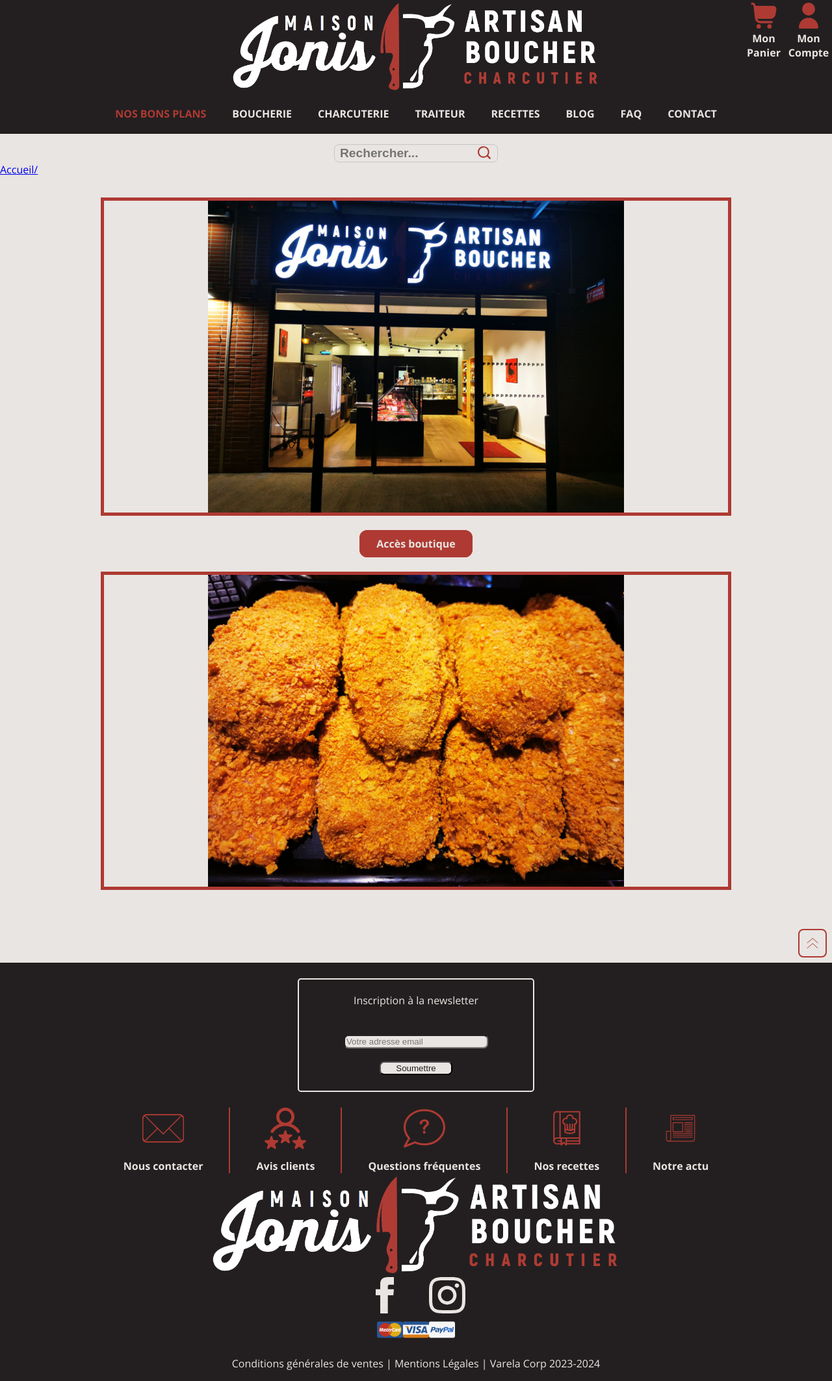
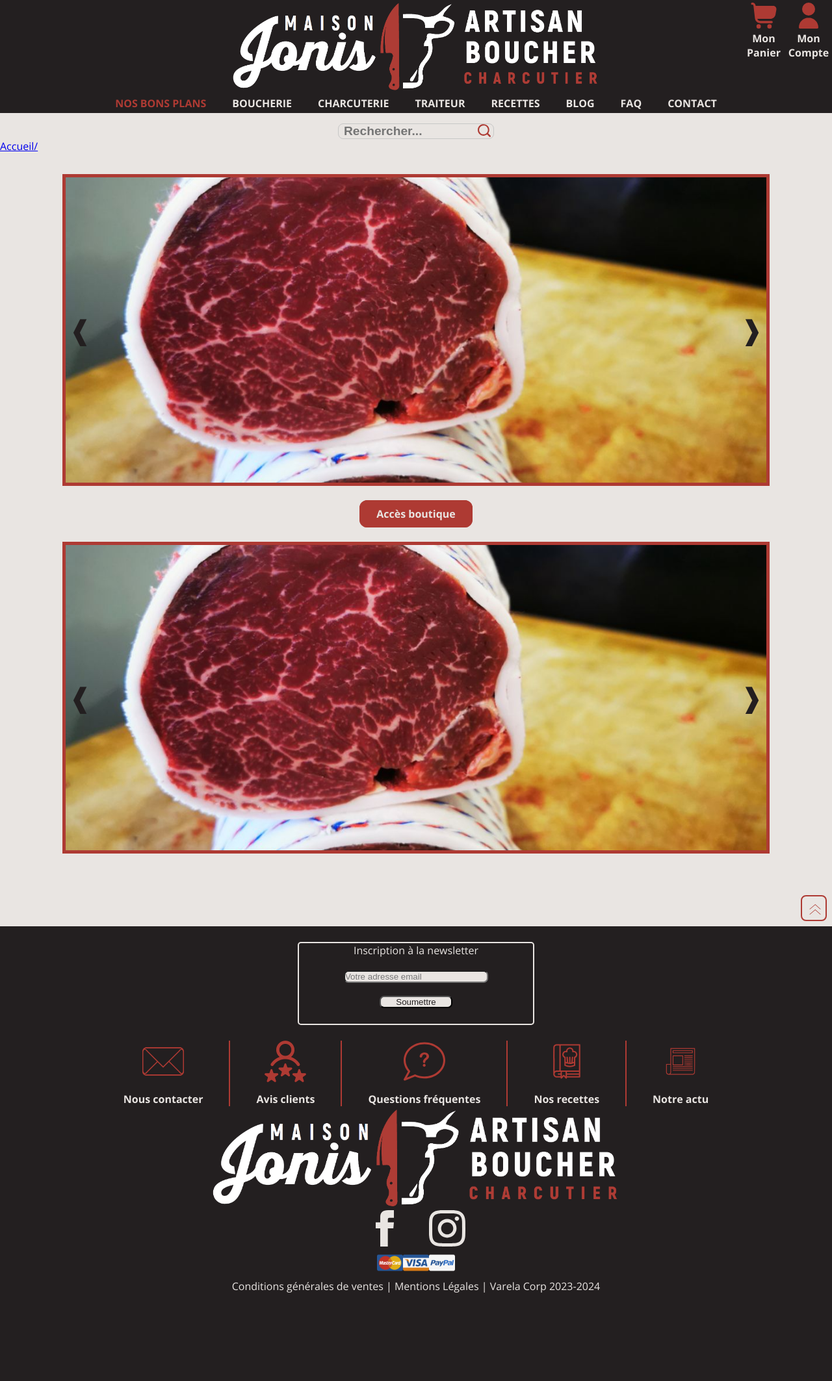
Before and after one commit to Alghard/boucherie_jonis, a PHP site: page / in a window 1280 px wide. Shown: the whole page at 65% size. After the commit the page ends 1990 px from the top, so only its background shows below. Run offline with PHP 8.4, Linux system fonts and the light colour scheme.

Commit message:
carousel + bdd

```diff
--- a/CHOSE A FAIRE ABSOLUMENT.txt
+++ b/CHOSE A FAIRE ABSOLUMENT.txt
@@ -19,3 +19,5 @@
 
 j'ai découvert la charge de travail pour creer une bdd propre
 logiciel gestion facture et marge
+
+check si formule existe poids carcasse => poids par article
--- a/Site/js/script.js
+++ b/Site/js/script.js
@@ -83,3 +83,27 @@
         el.value = parseInt(el.value) - 1;
     }
 }
+
+
+//SCRIPT CAROUSEL
+const buttons = document.querySelectorAll(".c1");
+const slides = document.querySelectorAll(".slide");
+console.log(buttons);
+console.log(slides);
+
+//Tableau image : [0 , 1 , 2]
+
+buttons.forEach((button) => {
+    button.addEventListener('click', (e)=>{
+        const calcNextSlide = e.target.id === "next" ? 1 : -1;
+        const slideActive = document.querySelector(".active");
+
+        newIndex = calcNextSlide + ([...slides].indexOf(slideActive));
+
+        if(newIndex < 0) newIndex = [...slides].length-1;
+        if(newIndex >= [...slides].length) newIndex = 0;
+
+        slides[newIndex].classList.add('active');
+        slideActive.classList.remove('active');
+    });
+})
--- a/Site/model/model_peser.php
+++ /dev/null
@@ -1,6 +0,0 @@
-<?php
-
-class Peser{
-    private ?int $id_article;
-    private ?array $id_poids = [];
-}
--- a/Site/style/style.css
+++ b/Site/style/style.css
@@ -1,3 +1,9 @@
+* {
+  margin: 0;
+  padding: 0;
+  box-sizing: border-box;
+}
+
 html {
   scroll-behavior: smooth;
 }
@@ -266,6 +272,7 @@
 body main #contain-search-bar {
   display: flex;
   justify-content: center;
+  z-index: 10;
 }
 body main #contain-search-bar #search-bar {
   margin-top: 2vh;
@@ -323,18 +330,52 @@
   font-weight: bold;
   outline: none;
 }
-body main .container {
+body main .caroussel {
+  height: 50vh;
+  width: 85vw;
+  position: relative;
+  align-self: center;
   margin: 4vh 0px 4vh 0px;
   height: 60vh;
   border: solid 5px #ae3a33;
-  display: flex;
-  align-self: center;
-  justify-content: center;
-  width: 75%;
 }
-body main .container .container-img img {
+body main .caroussel .btn {
+  position: absolute;
+  background: none;
+  border: none;
+  outline: none;
+  font-size: 2.6rem;
+  z-index: 2;
+  cursor: pointer;
+  color: #231f20;
+  transform: translateY(-50%);
+  top: 50%;
+}
+body main .caroussel #prev {
+  left: 5px;
+}
+body main .caroussel #next {
+  right: 5px;
+}
+body main .caroussel li {
+  list-style: none;
+}
+body main .caroussel .slide {
+  position: absolute;
   height: 100%;
   width: 100%;
+  opacity: 0;
+  transition: 0.5s ease-in-out;
+}
+body main .caroussel .slide.active {
+  opacity: 1;
+}
+body main .caroussel .slide img {
+  display: block;
+  height: 100%;
+  width: 100%;
+  -o-object-fit: cover;
+     object-fit: cover;
 }
 body main #gotoshopbtn {
   text-align: center;
--- a/Site/style/style.scss
+++ b/Site/style/style.scss
@@ -50,7 +50,11 @@
         transform: scale(1.1);
     }
 }
-
+*{
+    margin : 0;
+    padding: 0;
+    box-sizing: border-box;
+}
 html {
     scroll-behavior: smooth;
 }
@@ -319,6 +323,7 @@
         #contain-search-bar{
             display: flex;
             justify-content: center;
+            z-index: 10;
             #search-bar{
                 margin-top: 2vh;
                 form{
@@ -359,19 +364,50 @@
                 }
             }
         }
-        .container{
+        .caroussel{
+            height: 50vh;
+            width: 85vw;
+            position: relative;
+            align-self: center;
             margin: 4vh 0px 4vh 0px;
             height: 60vh;
             border: solid 5px #ae3a33;
-            display: flex;
-            align-self: center;
-            justify-content: center;
-            width: 75%;
-            .container-img{
-                img{
-                    height: 100%;
-                    width: 100%;
-                }
+            .btn{
+                position: absolute;
+                background: none;
+                border: none;
+                outline: none;
+                font-size: 2.6rem;
+                z-index: 2;
+                cursor: pointer;
+                color: #231f20;
+                transform: translateY(-50%);
+                top: 50%;
+            }
+            #prev{
+                left: 5px;
+            }
+            #next{
+                right: 5px;
+            }
+            li{
+                list-style: none;
+            }
+            .slide{
+                position: absolute;
+                height: 100%;
+                width: 100%;
+                opacity: 0;
+                transition: 0.5s ease-in-out;
+            }
+            .slide.active{
+                opacity: 1;
+            }
+            .slide img{
+                display: block;
+                height: 100%;
+                width: 100%;
+                object-fit: cover;
             }
         }
         #gotoshopbtn{
--- a/Site/vue/view_index.php
+++ b/Site/vue/view_index.php
@@ -1,14 +1,38 @@
 <div id="fil-ariane">
         <a href="controller.php">Accueil/</a>
     </div>
-    <div class="container" id="first-carousel">
-        <div class="container-img"><img src="img/IMG_20240411_144216.jpg" alt="boucherie" /></div>
+    <div class="caroussel">
+        <button class="btn c1" id="prev">&#10096;</button>
+        <button class="btn c1" id="next">&#10097;</button>
+        <ul>
+            <li class="slide 1">
+                <img src="img/IMG_20240411_144218.jpg" alt="image carousel">
+            </li>
+            <li class="slide 1 active">
+                <img src="img/IMG_20240411_144215.jpg" alt="image carousel">
+            </li>
+            <li class="slide 1">
+                <img src="img/IMG_20240411_144209.jpg" alt="image carousel">
+            </li>
+        </ul>
     </div>
     <div id="gotoshopbtn">
         <a href="boutique.html">Accès boutique</a>
     </div>
-    <div class="container" id="second-carousel">
-        <div class="container-img"><img src="img/IMG_20240411_144159.jpg" alt="boucher" /></div>
+    <div class="caroussel" id="second-carousel">
+        <button class="btn c2" id="prev">&#10096;</button>
+        <button class="btn c2" id="next">&#10097;</button>
+        <ul>
+            <li class="slide 2">
+                <img src="img/IMG_20240411_144218.jpg" alt="image carousel">
+            </li>
+            <li class="slide 2 active">
+                <img src="img/IMG_20240411_144215.jpg" alt="image carousel">
+            </li>
+            <li class="slide 2">
+                <img src="img/IMG_20240411_144209.jpg" alt="image carousel">
+            </li>
+        </ul>
     </div>
 </div>
 <div id="contain-arrowup">
```
Also changed, not shown: Site/vue/vue_admin.php (+7 -1 lines), 1 other file.
